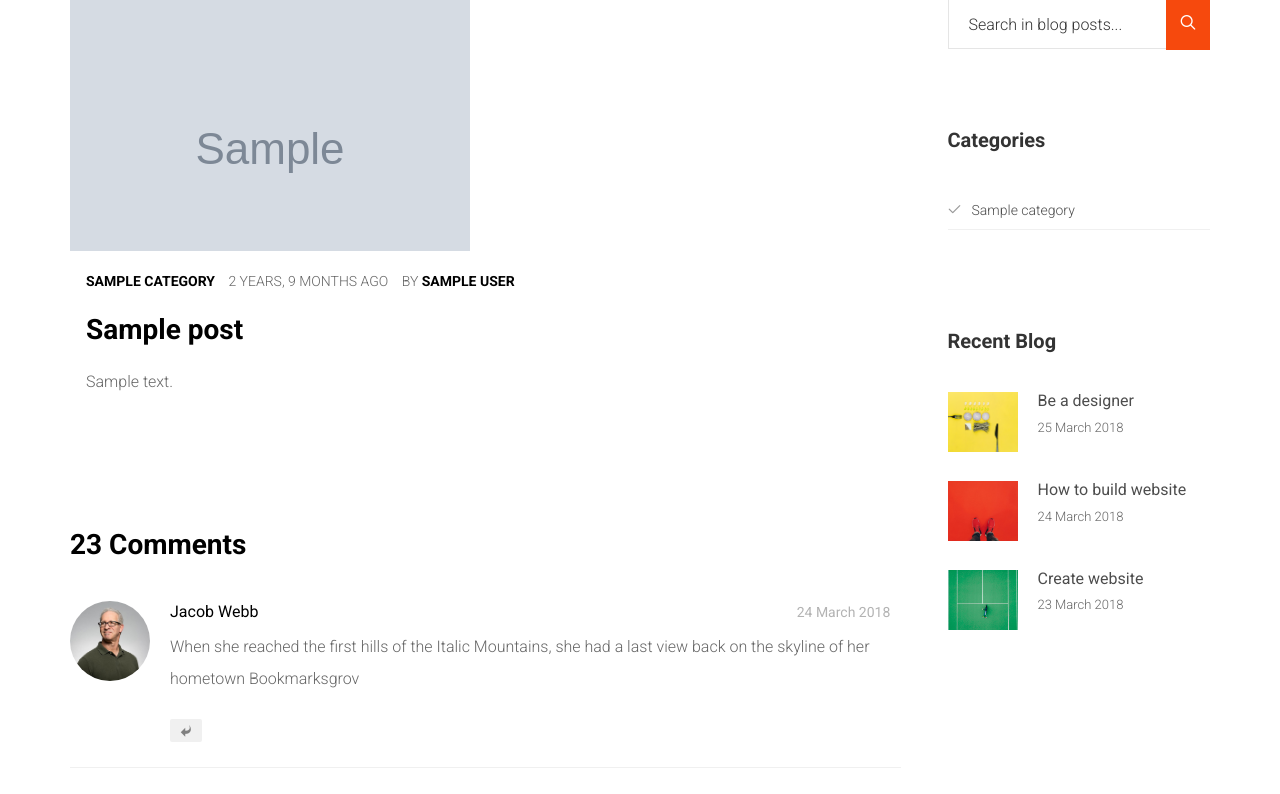
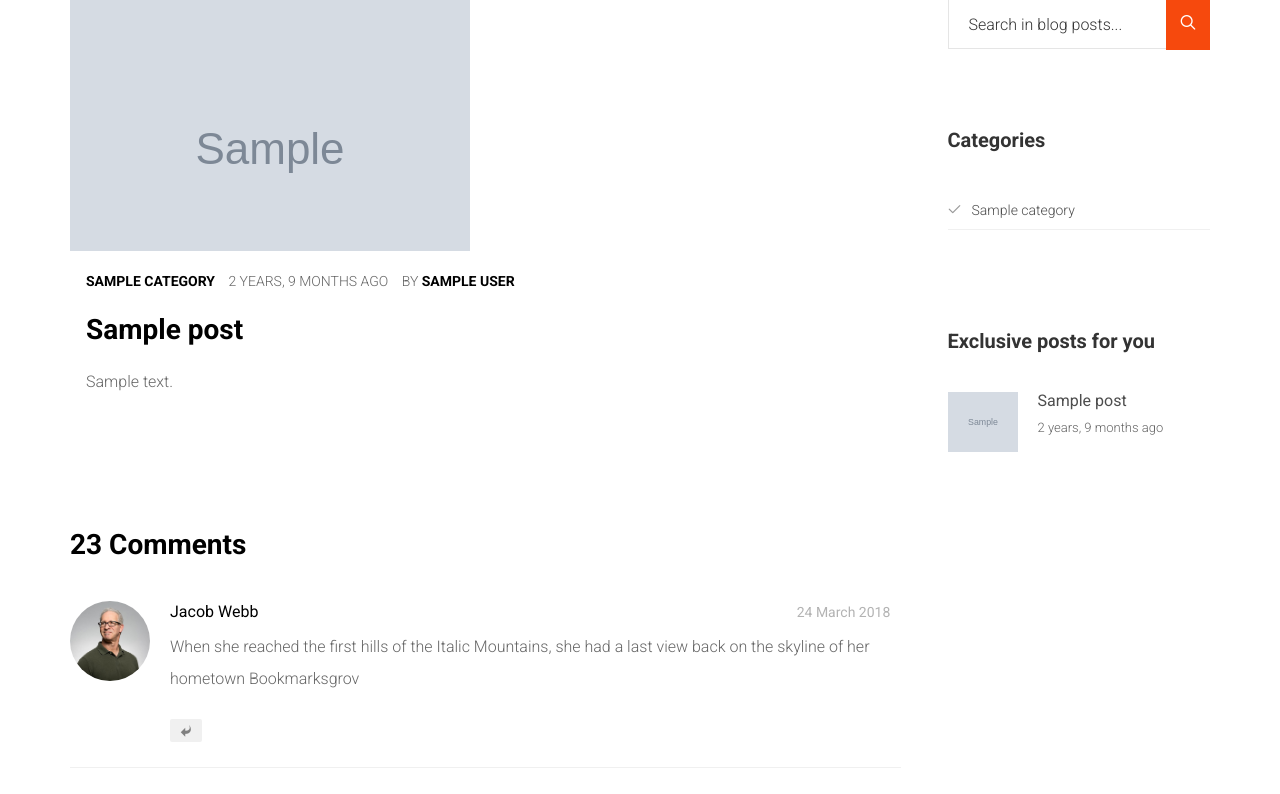
Before and after one commit to EverLookNeverSee/crispy_notes, a Django app: page /blog/post/1/ in a window 1280 px wide. Shown: the part 413-1207 px from the top of the page. Run offline with Django 3.2, Linux system fonts and the light colour scheme; a user stored in the database is signed in; tables that the repository leaves empty hold one stand-in row (values such as "Sample post"); grey boxes marked "Sample" are stand-in pictures; some libraries are stand-ins or nearby versions; some web fonts are replaced.

Commit message:
Separating exclusive_posts using ctt

```diff
--- /dev/null
+++ b/core/templates/blog/blog-single-exclusive-posts.html
@@ -0,0 +1,12 @@
+{% load blog_tags %}
+{% load humanize %}
+{% for post in e_posts %}
+<div class="f-blog">
+    <a href="{% url 'blog:post-detail' pk=post.id %}" class="blog-img" style="background-image: url({{ post.image.url }});">
+    </a>
+    <div class="desc">
+        <h3><a href="{% url 'blog:post-detail' pk=post.id %}">{{ post.title }}</a></h3>
+        <p class="admin"><span>{{ post.publish_date|naturaltime }}</span></p>
+    </div>
+</div>
+{% endfor %}
--- a/core/templates/blog/blog-single.html
+++ b/core/templates/blog/blog-single.html
@@ -28,12 +28,12 @@
 									<div class="desc">
 										<p class="meta">
 											{% for cat in post.category.all %}
-											<span class="cat"><a href="#">{{ cat.name }}</a></span>
+											<span class="cat"><a href="{% url 'blog:category' cat_name=cat %}">{{ cat.name }}</a></span>
 											{% endfor %}
 											<span class="date">{{ post.publish_date|naturaltime}}</span>
-											<span class="pos">By <a href="#">{{ post.author.first_name }} {{ post.author.last_name }}</a></span>
+											<span class="pos">By <a href="{% url 'blog:author' author_email=post.author %}">{{ post.author.first_name }} {{ post.author.last_name }}</a></span>
 										</p>
-										<h2><a href="#">{{ post.title }}</a></h2>
+										<h2><a href="{% url 'blog:post-detail' pk=post.id %}">{{ post.title }}</a></h2>
 										<p>
 											{{ post.content|safe }}
 										</p>
@@ -142,31 +142,8 @@
 								{% blog_single_all_categories %}
 							</div>
 							<div class="side">
-								<h2 class="sidebar-heading">Recent Blog</h2>
-								<div class="f-blog">
-									<a href="blog.html" class="blog-img" style="background-image: url(images/blog-1.jpg);">
-									</a>
-									<div class="desc">
-										<h3><a href="blog.html">Be a designer</a></h3>
-										<p class="admin"><span>25 March 2018</span></p>
-									</div>
-								</div>
-								<div class="f-blog">
-									<a href="blog.html" class="blog-img" style="background-image: url(images/blog-2.jpg);">
-									</a>
-									<div class="desc">
-										<h3><a href="blog.html">How to build website</a></h3>
-										<p class="admin"><span>24 March 2018</span></p>
-									</div>
-								</div>
-								<div class="f-blog">
-									<a href="blog.html" class="blog-img" style="background-image: url(images/blog-3.jpg);">
-									</a>
-									<div class="desc">
-										<h3><a href="blog.html">Create website</a></h3>
-										<p class="admin"><span>23 March 2018</span></p>
-									</div>
-								</div>
+								<h2 class="sidebar-heading">Exclusive posts for you</h2>
+								{% exclusive_posts %}
 							</div>
 						</div>
 					</div>
```
